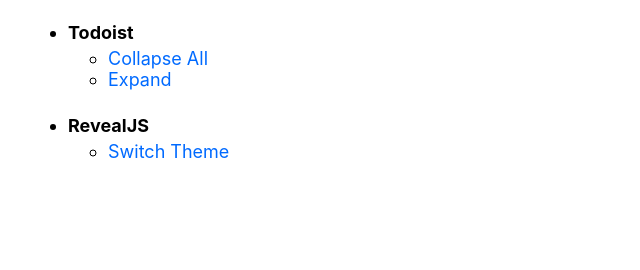
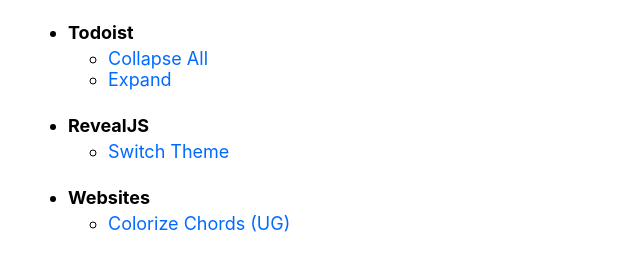
Before and after one commit to darekkay/config-files, a plain HTML site: page scripts/bookmarklets.html in a window 1280 px wide. Shown: the part 140-410 px from the top of the page, without its empty margins (0-640 px from the left). Drawn offline with Linux system fonts and the light colour scheme.

Commit message:
Add UltimateGuitar Bookmarklet

```diff
--- a/scripts/bookmarklets.html
+++ b/scripts/bookmarklets.html
@@ -85,6 +85,14 @@
         </li>
       </ul>
     </li>
+    </li>
+    <li><h2>Websites</h2>
+      <ul>
+        <li>
+          <a href='javascript:(function()%7Bconst chords %3D document.querySelectorAll("article pre span")%3B%5B%5D.forEach.call(chords%2C chord %3D> %7Bchord.style.cssText%3D"color%3A rgb(0%2C 127%2C 191)"%7D)%3Bconst selectText %3D selector %3D> %7Bconst node %3D document.querySelector(selector)%3Bif (document.body.createTextRange) %7Bconst range %3D document.body.createTextRange()%3Brange.moveToElementText(node)%3Brange.select()%3B%7D else if (window.getSelection) %7Bconst selection %3D window.getSelection()%3Bconst range %3D document.createRange()%3Brange.selectNodeContents(node)%3Bselection.removeAllRanges()%3Bselection.addRange(range)%3B%7D else %7Bconsole.warn("Could not select text in node%3A Unsupported browser.")%3B%7D%7D%3BselectText("article pre")%7D)()'>Colorize Chords (UG)</a>
+        </li>
+      </ul>
+    </li>
   </ul>
 </body>
 
```
